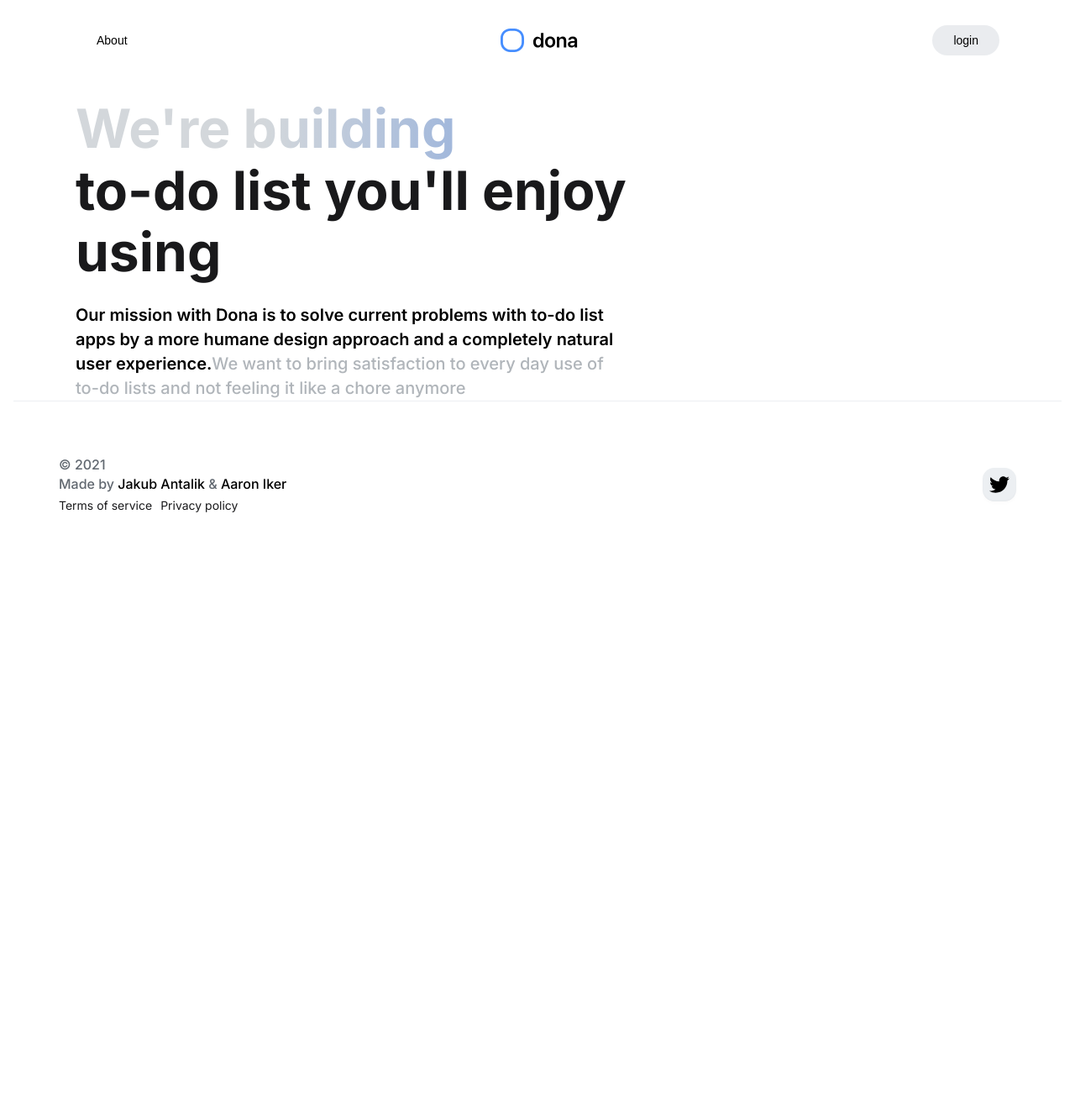
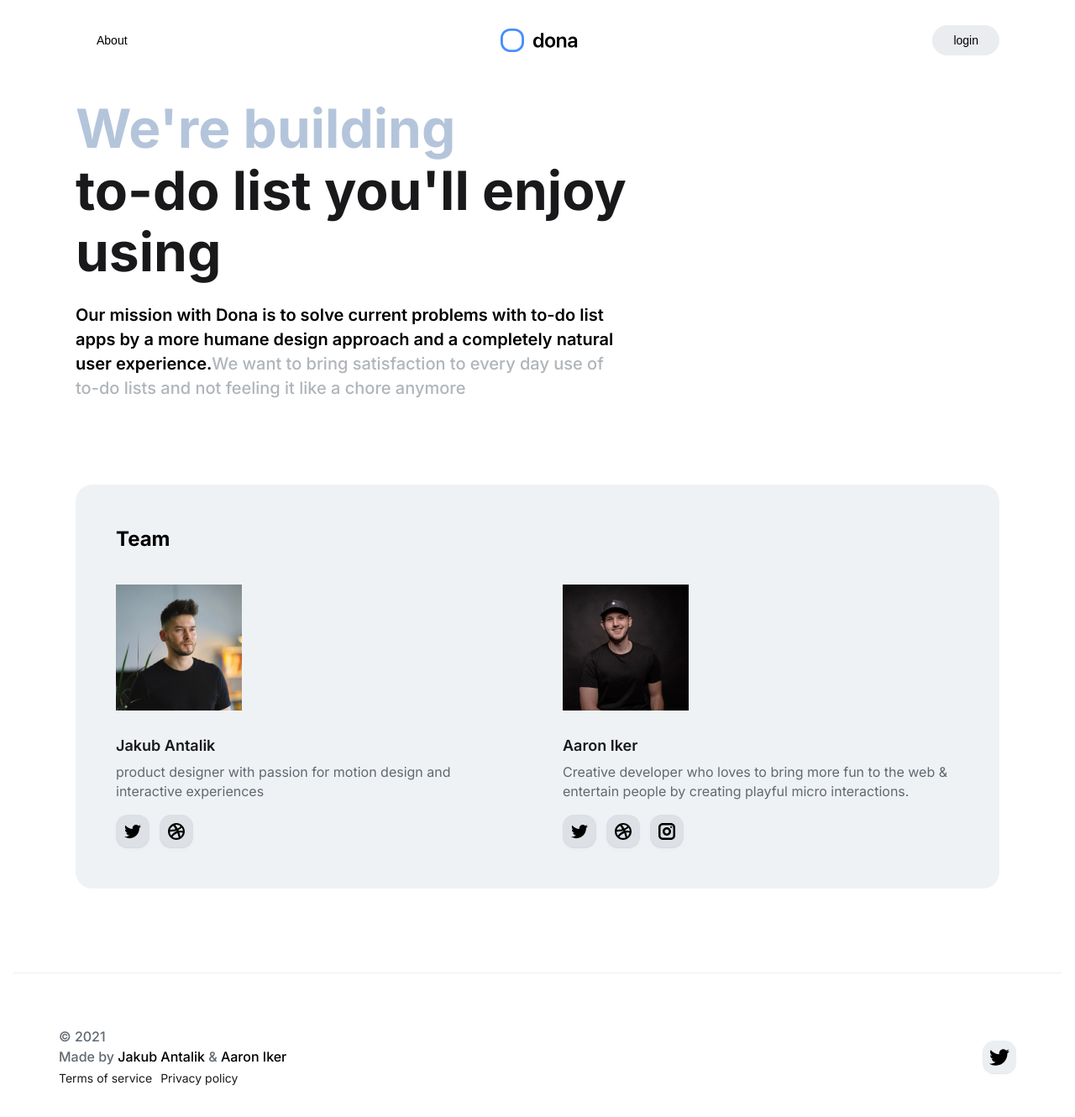
Before and after one commit to sharibeast/dona.ai-clone, a Next.js app: page /about in a window 1280 px wide. Shown: the top 1330 px of the page at 84% size. Before the commit the page ends 800 px from the top, so only its background shows below. Built offline with nearby package versions, Linux system fonts and the light colour scheme.

Commit message:
minor changes

```diff
--- a/components/Footer/index.tsx
+++ b/components/Footer/index.tsx
@@ -50,7 +50,7 @@ const A = styled.div`
   margin-right: 10px;
 `;
 
-const IconWrapper = styled.div`
+export const IconWrapper = styled.div`
   cursor: pointer;
   width: 40px;
   height: 40px;
@@ -64,6 +64,8 @@ const IconWrapper = styled.div`
 
   &:hover {
     background-color: rgb(233, 236, 239);
+
+  box-shadow: rgb(0 0 0 / 2%) 0px 2px 4px, rgb(0 0 0 / 3%) 0px -1px 2px inset;
   }
 `;
 
--- a/pages/about.tsx
+++ b/pages/about.tsx
@@ -3,13 +3,15 @@ import Layout from 'components/Layout/Layout'
 import { media } from 'utils/mediaQuery'
 import Head from 'components/Head/Head'
 import styled from 'styled-components'
+import Team from 'components/Team'
 
 const AboutSummary = styled.div`
         margin-top:50px;
 `
-const Brief =styled.h1`
+const Brief = styled.h1`
 font-size:40px;
 line-height:1.1;
+// background:red;
 color:rgb(25,25,27);
 font-weight:700;
 
@@ -27,10 +29,11 @@ ${media.lg}{
 `
 const BriefSpan = styled.span`
     display: inline;
-    -webkit-text-fill-color: transparent;
+    // -webkit-text-fill-color: transparent;
     line-height: 1.1;
+    color:rgb(180, 197, 219);
     margin-bottom: -4px;
-    background: linear-gradient(to right, rgb(211, 215, 219) 50%, rgba(179, 207, 255, 0.7) 100%) text rgb(120, 128, 136);
+    // background: linear-gradient(to right, rgb(211, 215, 219) 50%, rgba(179, 207, 255, 0.7) 100%) text rgb(120, 128, 136);
 `
 
 const Details = styled.p`
@@ -58,17 +61,18 @@ const DetailSpan = styled.span`
 export default function about() {
     return (
         <Layout>
-            <Head title='About - Dona' description=''/>
+            <Head title='About - Dona' description='' />
             <AboutSummary>
                 <Brief>
                     <BriefSpan>We&apos;re building</BriefSpan> <br />
                     to-do list you&apos;ll enjoy using
                 </Brief>
-            <Details>
-               Our mission with Dona is to solve current problems with to-do list apps by a more humane design approach and a completely natural user experience.
-               <DetailSpan>We want to bring satisfaction to every day use of to-do lists and not feeling it like a chore anymore</DetailSpan>
-            </Details>
+                <Details>
+                    Our mission with Dona is to solve current problems with to-do list apps by a more humane design approach and a completely natural user experience.
+                    <DetailSpan>We want to bring satisfaction to every day use of to-do lists and not feeling it like a chore anymore</DetailSpan>
+                </Details>
             </AboutSummary>
+            <Team />
         </Layout>
     )
 }
```
